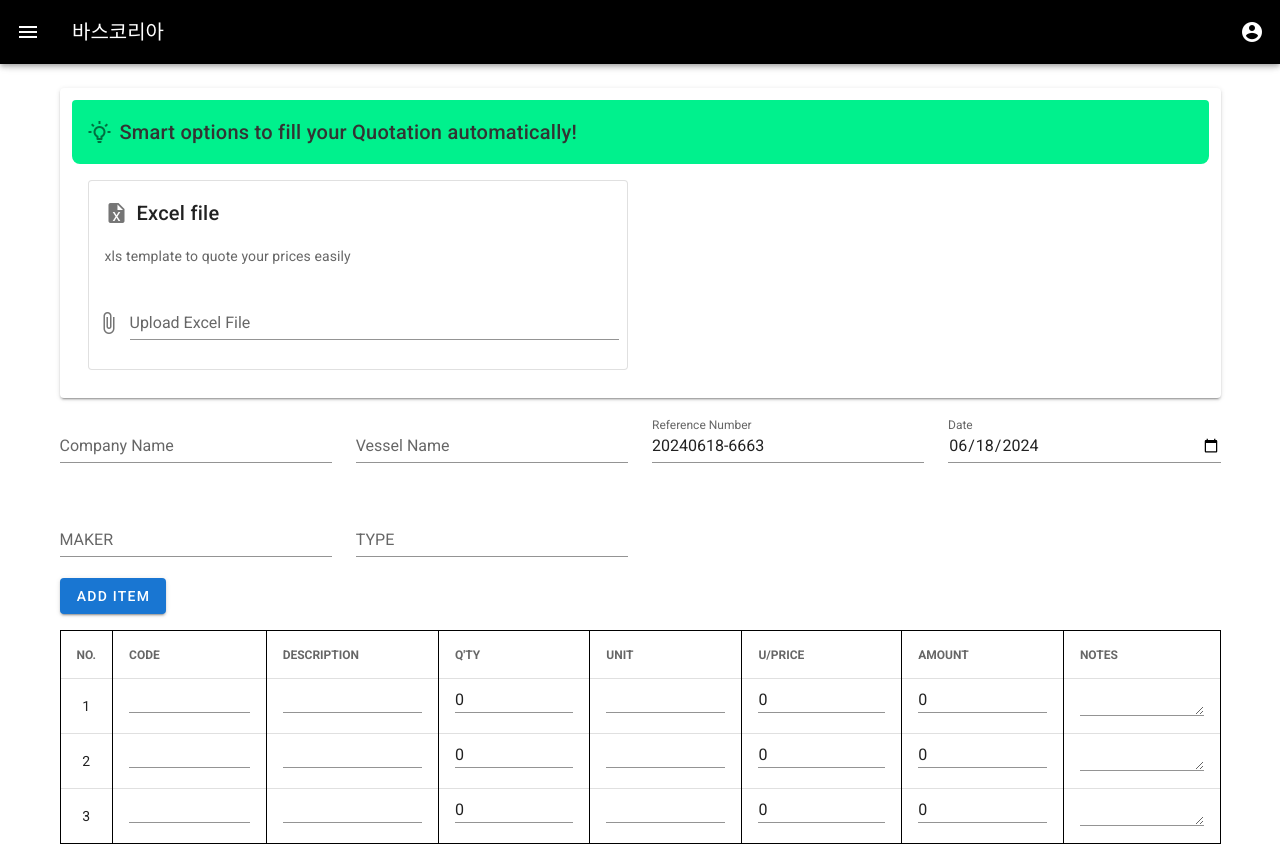
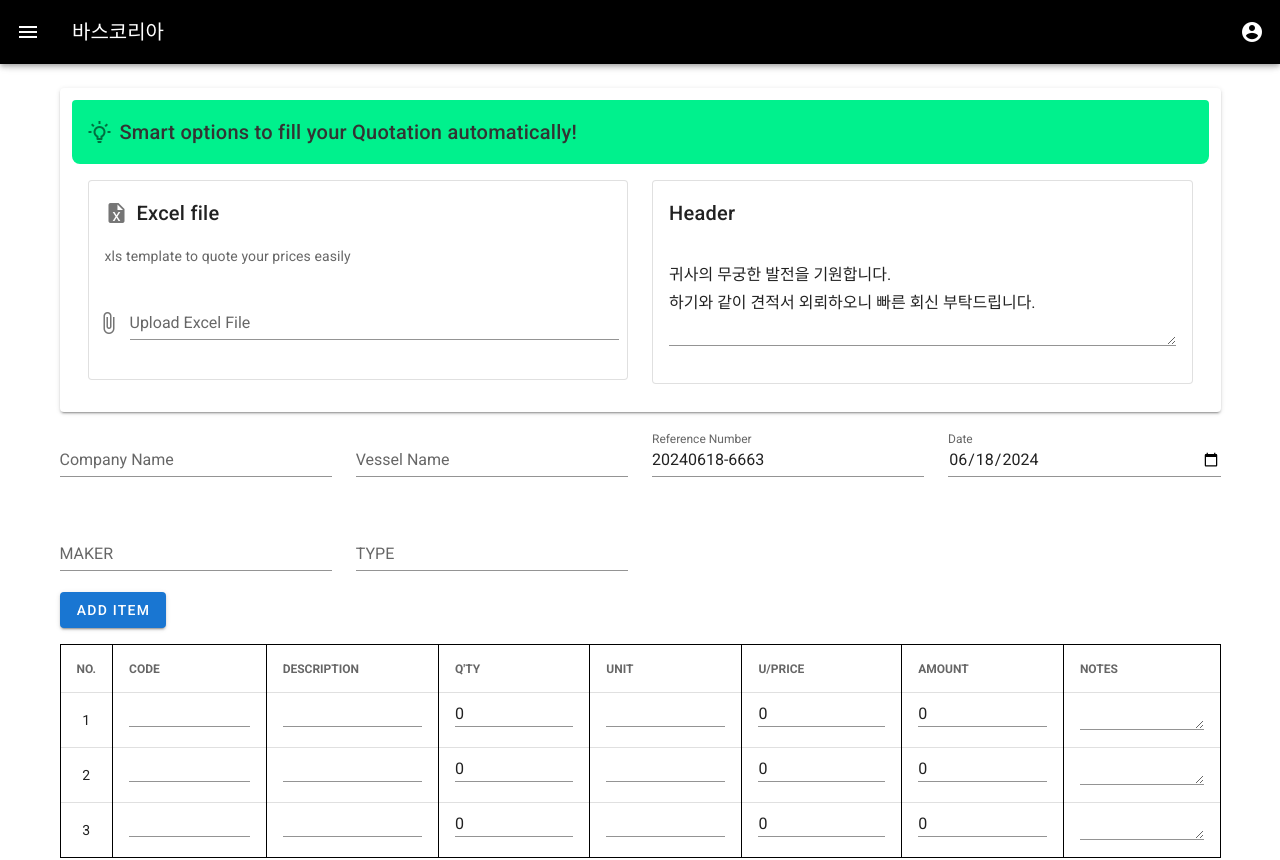
Before and after one commit to tlfqk13/demo-admin, a Vue app: page /make-inquiry in a window 1280 px wide. Shown: the top 860 px of the page. Built offline with nearby package versions, Linux system fonts and the light colour scheme.

Commit message:
* pdf 생성해서 메일까지 보내는 뷰

```diff
--- a/src/views/MakeInquiry.vue
+++ b/src/views/MakeInquiry.vue
@@ -9,7 +9,7 @@
         <v-card-text>
           <v-row>
             <v-col cols="12" md="6">
-              <v-card outlined>
+              <v-card outlined class="equal-card">
                 <v-card-title>
                   <v-icon class="mr-2">mdi-file-excel</v-icon>
                   Excel file
@@ -25,6 +25,14 @@
                     accept=".xlsx, .xls"
                   ></v-file-input>
                 </v-card-actions>
+              </v-card>
+            </v-col>
+            <v-col cols="12" md="6">
+              <v-card outlined class="equal-card">
+                <v-card-title>Header</v-card-title>
+                <v-card-text>
+                  <v-textarea v-model="headerMessage" rows="3"></v-textarea>
+                </v-card-text>
               </v-card>
             </v-col>
           </v-row>
@@ -375,7 +383,12 @@ export default {
   margin-bottom: 16px;
   color: #333;
 }
-
+.equal-card {
+  min-height: 200px; /* 원하는 높이로 설정 */
+  display: flex;
+  flex-direction: column;
+  justify-content: space-between;
+}
 .preview {
   border: 1px solid #ccc;
   padding: 16px;
```
